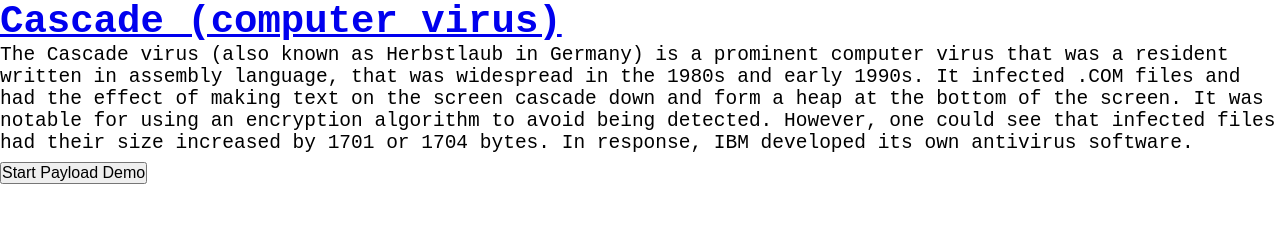
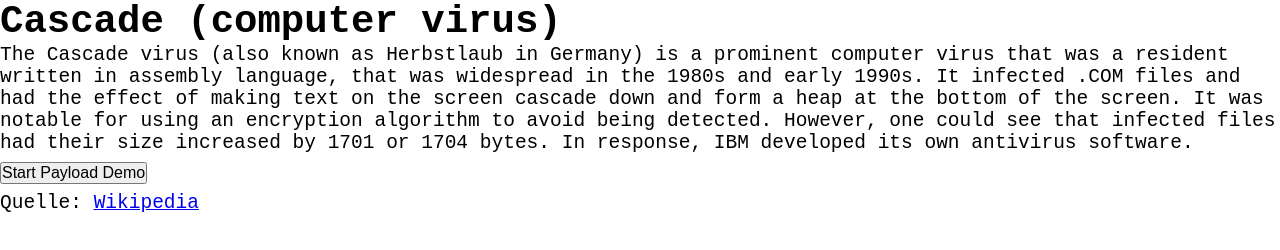
Before and after one commit to jamarob/cascade, a website built with Parcel: page src/index.html in a window 1280 px wide. Built offline with nearby package versions, Linux system fonts and the light colour scheme.

Commit message:
Rearange html

```diff
--- a/src/index.html
+++ b/src/index.html
@@ -12,13 +12,15 @@
 </head>
 
 <body>
-  <h1><a href="https://en.wikipedia.org/wiki/Cascade_(computer_virus)">Cascade (computer virus)</a></h1>
+  <h1>Cascade (computer virus)</h1>
   <p>The Cascade virus (also known as Herbstlaub in Germany) is a prominent computer virus that was a resident written
     in assembly language, that was widespread in the 1980s and early 1990s. It infected .COM files and had the effect
     of making text on the screen cascade down and form a heap at the bottom of the screen. It was notable for using an
     encryption algorithm to avoid being detected. However, one could see that infected files had their size increased
     by 1701 or 1704 bytes. In response, IBM developed its own antivirus software.</p>
-  <button>Start Payload Demo</button>
+  <button>Start Payload Demo</button><br>
+  Quelle: <a href="https://en.wikipedia.org/wiki/Cascade_(computer_virus)">Wikipedia</a>
+
 </body>
 
 </html>
```
